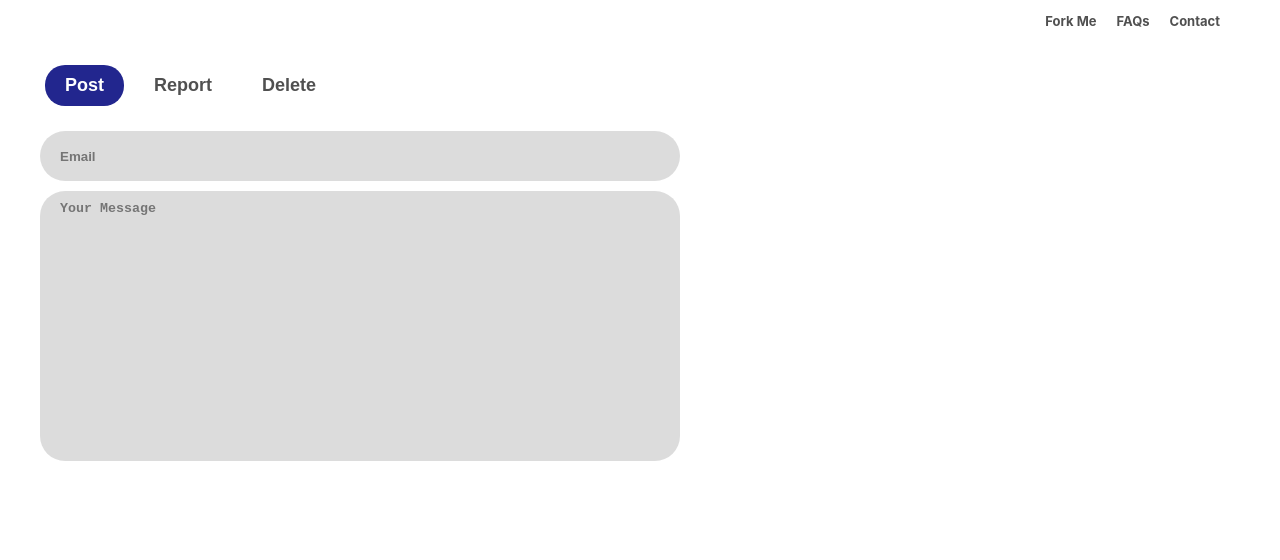
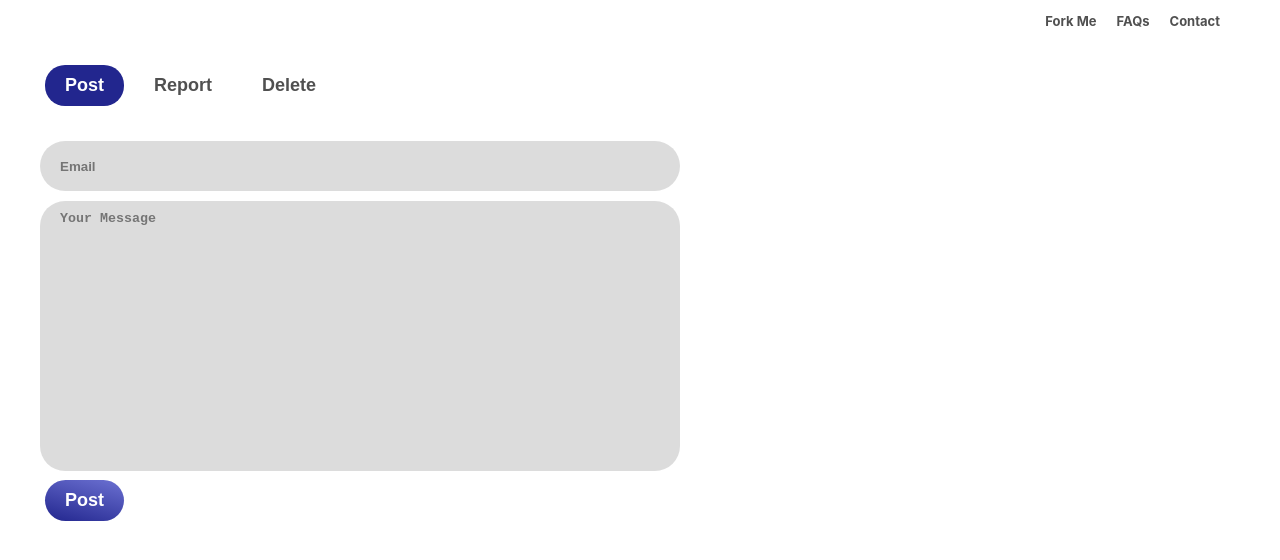
Before and after one commit to alinauroz/voiceof.xyz, a React (Create React App) app in the folder client/: page / in a window 1280 px wide. Shown: the top 560 px of the page. Built offline with nearby package versions, Linux system fonts and the light colour scheme.

Commit message:
feat: post component added

```diff
--- a/client/src/App.css
+++ b/client/src/App.css
@@ -69,6 +69,7 @@ input:focus, textarea:focus {
   background: rgba(80, 80, 80, 0.2);
   font-weight: bold;
   color: rgb(80, 80, 80);
+  margin-top: 10px;
 }
 
 .text {
@@ -83,3 +84,16 @@ input:focus, textarea:focus {
   resize: none;
   margin-top: 10px;
 }
+
+.button {
+  padding: 10px 20px;
+  border-radius: 25px;
+  border: 0px;
+  margin: 5px;
+  font-weight: bold;
+  cursor: pointer;
+  color: rgb(80, 80, 80);
+  font-size: 18px;
+  background: linear-gradient(15deg, #22268e, #6c71d2);
+  color: white;
+}
--- a/client/src/components/Post.jsx
+++ b/client/src/components/Post.jsx
@@ -9,6 +9,7 @@ export default class Post extends React.Component {
             <div className = 'main-container'>
                 <input type = 'text' placeholder = 'Email' className = 'input' />
                 <textarea className = 'text' placeholder = 'Your Message'></textarea>
+                <input type = 'button' value = 'Post' className = 'button' />
             </div>
         )
     }
```
